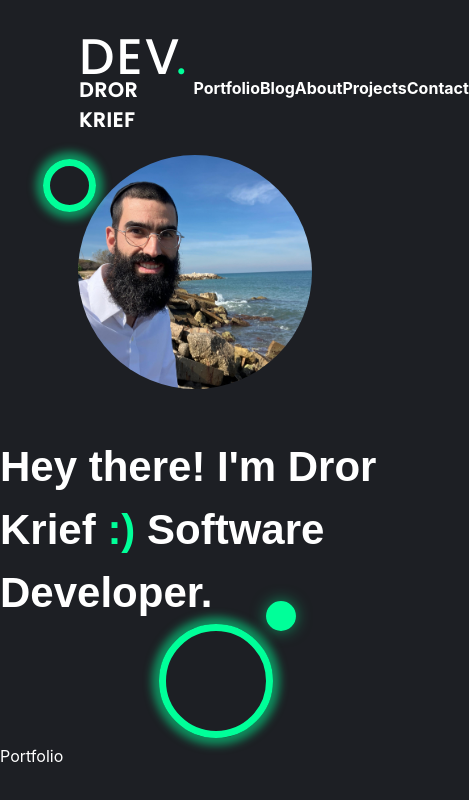
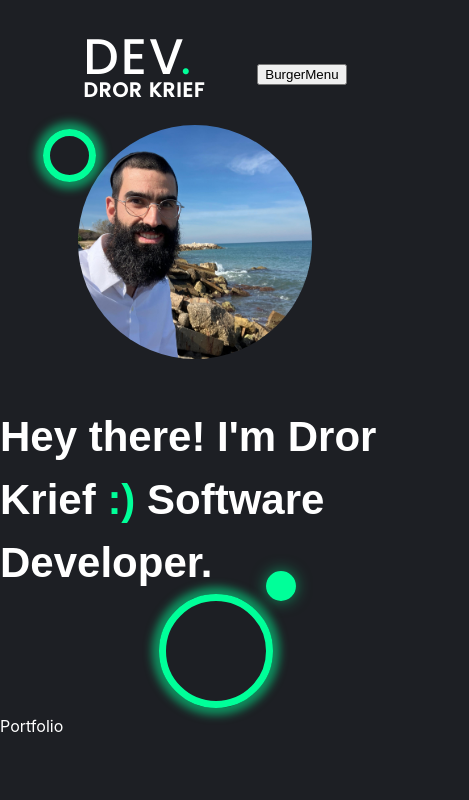
Before and after one commit to drorkrief/dror-home-page, a React (Vite) app: page / in a window 390 px wide. Shown: the top 800 px of the page, 469 px wide, since content can reach past the window. Built offline with nearby package versions, Linux system fonts and the light colour scheme.

Commit message:
add responsive navigation with burger menu; refactor header styles

```diff
--- /dev/null
+++ b/src/components/header/Header.css
@@ -0,0 +1,27 @@
+.nav-links {
+  display: flex;
+  margin-top: 20px;
+  justify-content: space-around;
+  /* gap: 1vw; */
+  align-items: center;
+  list-style: none;
+}
+.nav-links a {
+  color: #ffffff;
+  text-decoration: none;
+  font-weight: 700;
+}
+.nav-links a:hover {
+  color: #00ff99;
+}
+.burger-menu {
+  display: none;
+}
+@media (max-width: 820px) {
+  .nav-links a {
+    display: none;
+  }
+  .burger-menu {
+    display: inline-block;
+  }
+}
--- a/src/components/header/Header.jsx
+++ b/src/components/header/Header.jsx
@@ -1,4 +1,10 @@
+import { useState } from "react";
+import "./Header.css";
 export default function Header() {
+  const [showMenu, setShowMenu] = useState(false);
+  const toggleMenu = () => {
+    setShowMenu(!showMenu);
+  };
   return (
     <header className="header">
       <nav>
@@ -9,12 +15,6 @@ export default function Header() {
               <span className="name">DROR KRIEF</span>
             </div>
           </li>
-          <li></li>
-          <li>{/* <a href="#services">Services</a> */}</li>
-          <li>{/* <a href="#skills">Skills</a> */}</li>
-          <li>{/* <a href="#experience">Experience</a> */}</li>
-          <li>{/* <a href="#education">Education</a> */}</li>
-          <li>{/* <a href="#testimonials">Testimonials</a> */}</li>
           <li>
             <a href="#portfolio">Portfolio</a>
           </li>
@@ -30,6 +30,9 @@ export default function Header() {
           <li>
             <a href="#contact">Contact</a>
           </li>
+          <li className="burger-menu">
+            <button onClick={toggleMenu}>BurgerMenu</button>
+          </li>
         </ul>
       </nav>
     </header>
--- a/src/components/header/MainSection.css
+++ b/src/components/header/MainSection.css
@@ -30,19 +30,7 @@
   color: #ffffff;
   letter-spacing: 1px;
 }
-.nav-links {
-  display: flex;
-  margin-top: 20px;
-  justify-content: space-around;
-  /* gap: 1vw; */
-  align-items: center;
-  list-style: none;
-}
-.nav-links a {
-  color: #ffffff;
-  text-decoration: none;
-  font-weight: 700;
-}
+
 .main-page {
   display: flex;
   flex-direction: row-reverse;
@@ -89,26 +77,11 @@
   display: inline-block;
 }
 
-/* .main-page-text {
-  }
-  .main-page-text::after {
-    content: "";
-    border: #00ff99 10px solid;
-    width: 100px;
-    height: 100px;
-    display: block;
-    position: relative; /* Position it absolutely within the container
-    top: -330px; /* Adjust the position as needed
-    left: -130px; /* Center it horizontally
-    border-radius: 50%; /* Make the pseudo-element circular
-    box-shadow: 0 0 15px rgba(0, 255, 153, 0.5); /* Add shadow
-    } */
 .circular-image {
   width: 400px;
   height: 400px;
   border-radius: 50%;
   object-fit: cover;
-  /* border: 4px solid white; Optional */
 }
 .small-circle {
   width: 100px;
```
Also changed, not shown: src/components/header/note.txt (added).
